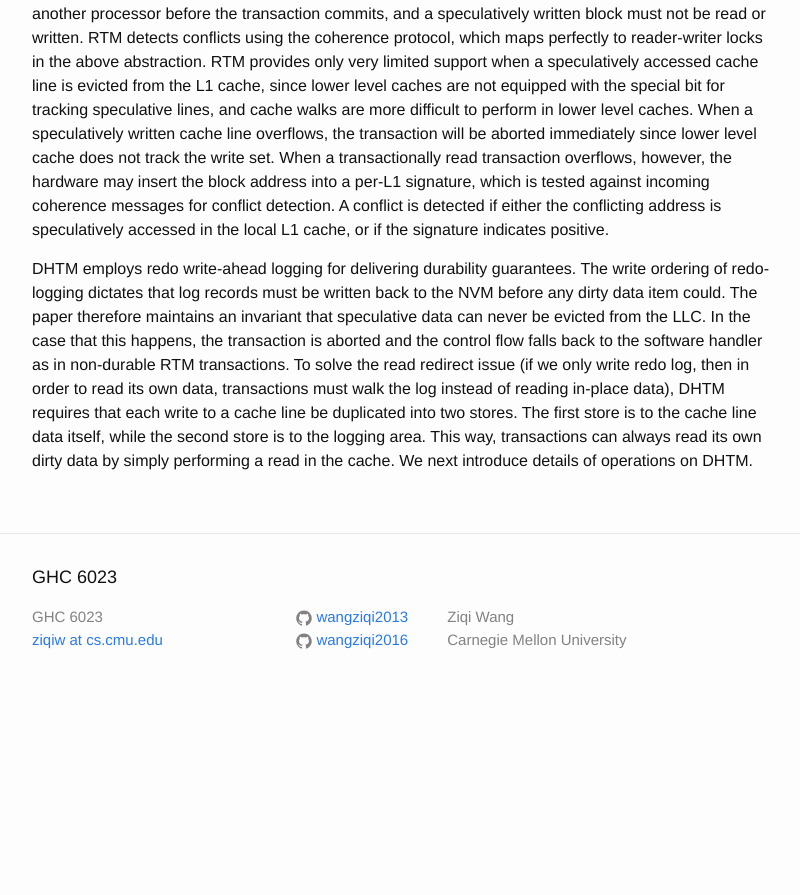
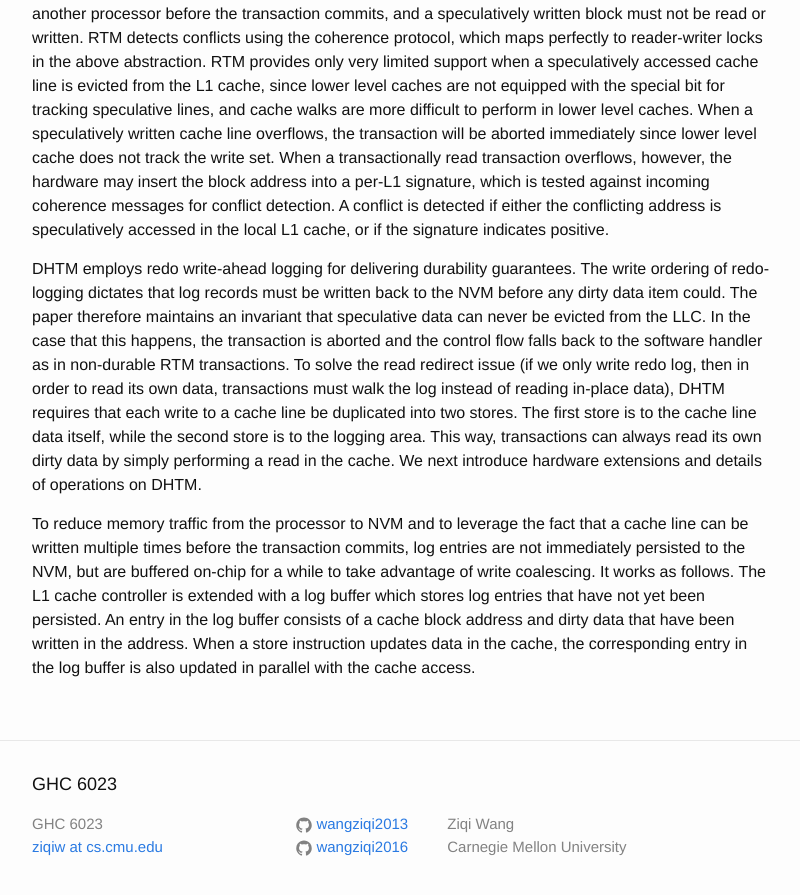
Before and after one commit to wangziqi2013/wangziqi2013.github.io, a Jekyll site: the page built from _posts/2019-12-09-dhtm.markdown, in a window 1280 px wide and 900 px high, scrolled down 937 px. Shown: the top 895 px of the window, without its empty margins (238-1038 px from the left). Built offline with Jekyll 4.4.1, drawn with Linux system fonts in a browser that asks for light colours; before the commit the page ends 1648 px from its top, so only the background shows below that.

Commit message:
Adding log buffer

```diff
--- a/_posts/2019-12-09-dhtm.markdown
+++ b/_posts/2019-12-09-dhtm.markdown
@@ -45,4 +45,11 @@ the control flow falls back to the software handler as in non-durable RTM transa
 (if we only write redo log, then in order to read its own data, transactions must walk the log instead of reading in-place
 data), DHTM requires that each write to a cache line be duplicated into two stores. The first store is to the cache line
 data itself, while the second store is to the logging area. This way, transactions can always read its own dirty data
-by simply performing a read in the cache. We next introduce details of operations on DHTM.
+by simply performing a read in the cache. We next introduce hardware extensions and details of operations on DHTM.
+
+To reduce memory traffic from the processor to NVM and to leverage the fact that a cache line can be written multiple times
+before the transaction commits, log entries are not immediately persisted to the NVM, but are buffered on-chip for a while
+to take advantage of write coalescing. It works as follows. The L1 cache controller is extended with a log buffer which
+stores log entries that have not yet been persisted. An entry in the log buffer consists of a cache block address and
+dirty data that have been written in the address. When a store instruction updates data in the cache, the corresponding
+entry in the log buffer is also updated in parallel with the cache access.
```
